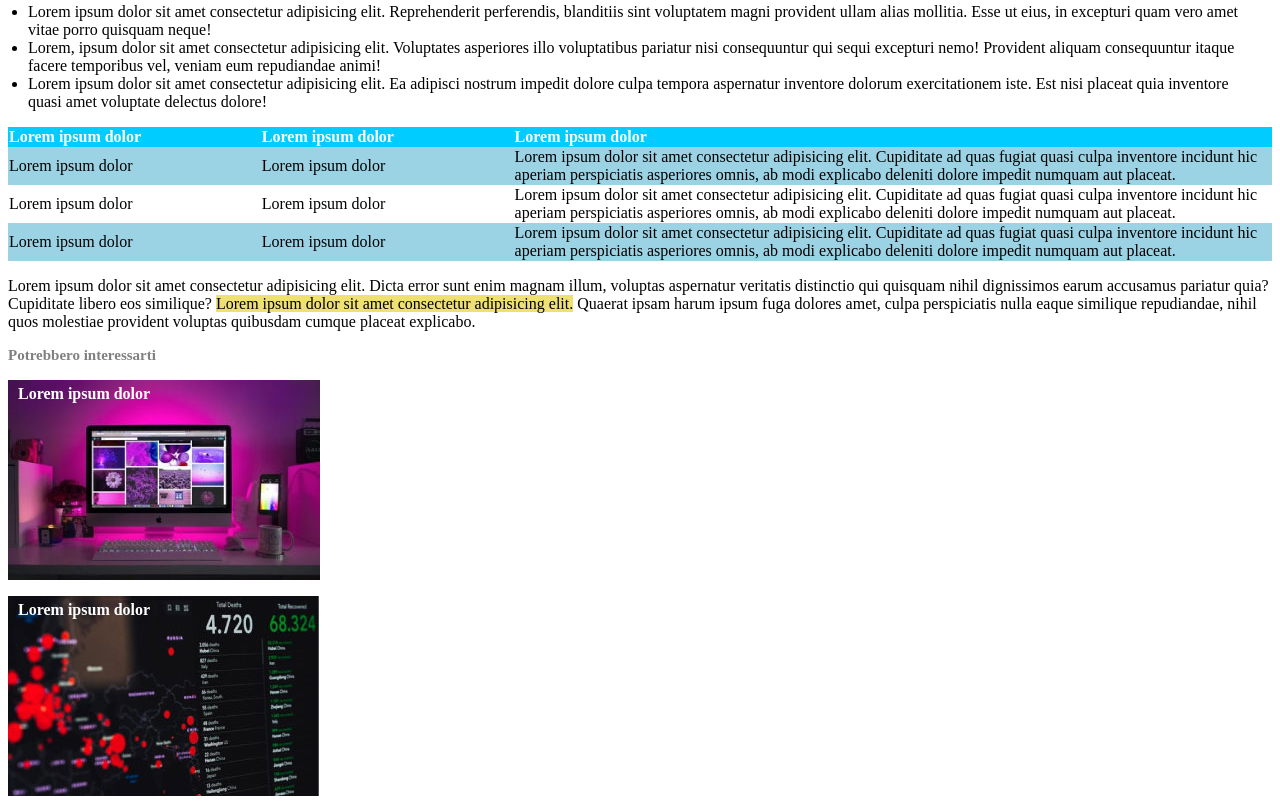
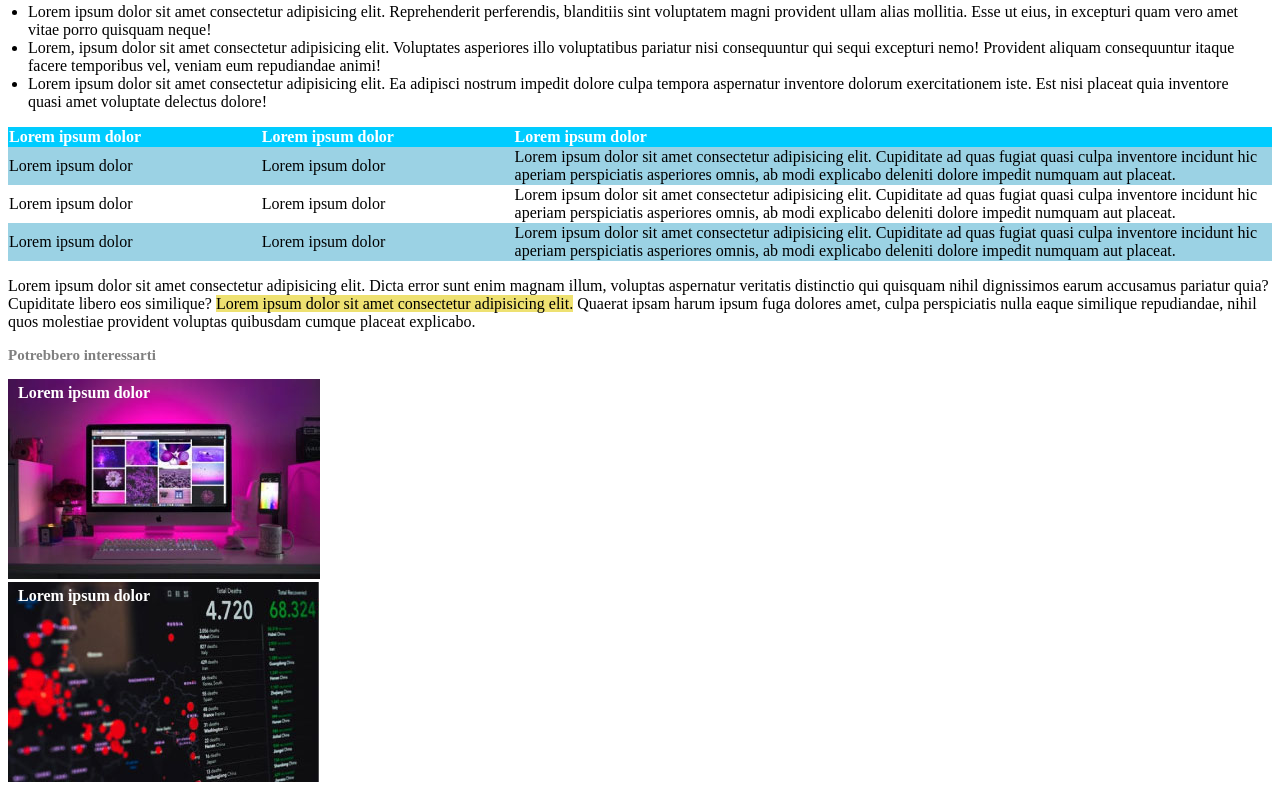
Before and after one commit to Micaela87/html-css-booleaner, a plain HTML site: page index.html in a window 1280 px wide. Shown: the part 671-1483 px from the top of the page. After the commit the page ends 1461 px from the top, so only its background shows below. Drawn offline with Linux system fonts and the light colour scheme.

Commit message:
index e style aggiornati

```diff
--- a/index.html
+++ b/index.html
@@ -74,8 +74,8 @@
     <footer>
 
         <h3>Potrebbero interessarti</h3>
-        <p class="paragrafo_footer" id="img_uno"><span class="testo">Lorem ipsum dolor</span></p>
-        <p class="paragrafo_footer" id="img_due"><span class="testo">Lorem ipsum dolor</span></p>
+        <div class="contenitore" id="img_uno"><span class="testo">Lorem ipsum dolor</span></div>
+        <div class="contenitore" id="img_due"><span class="testo">Lorem ipsum dolor</span></div>
 
     </footer>
 
--- a/resources/css/style.css
+++ b/resources/css/style.css
@@ -73,14 +73,15 @@ h3 {
     font-size: 15px;
 }
 
-.paragrafo_footer {
-    color: white;
-    font-weight: bold;
+.contenitore {
     width: auto;
     height: 200px;
+    margin-bottom: 3px;
 }
 
 .testo {
+    color: white;
+    font-weight: bold;
     margin-left: 10px;
     position: relative;
     top: 5px;
```
